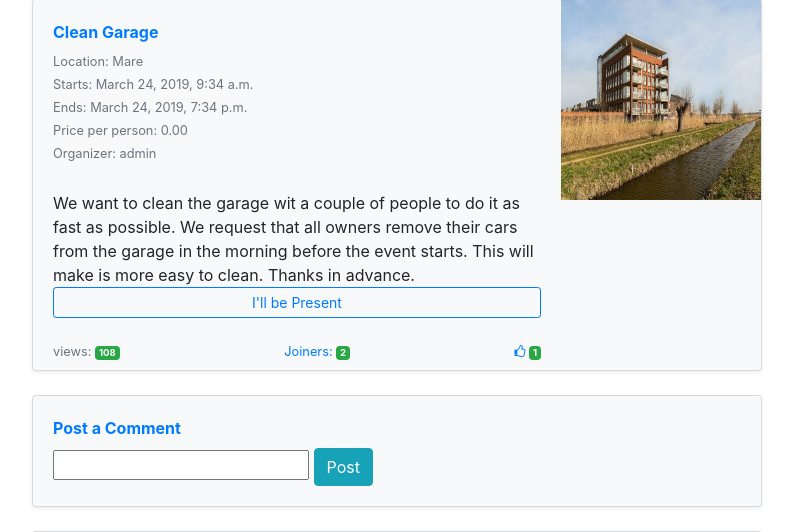
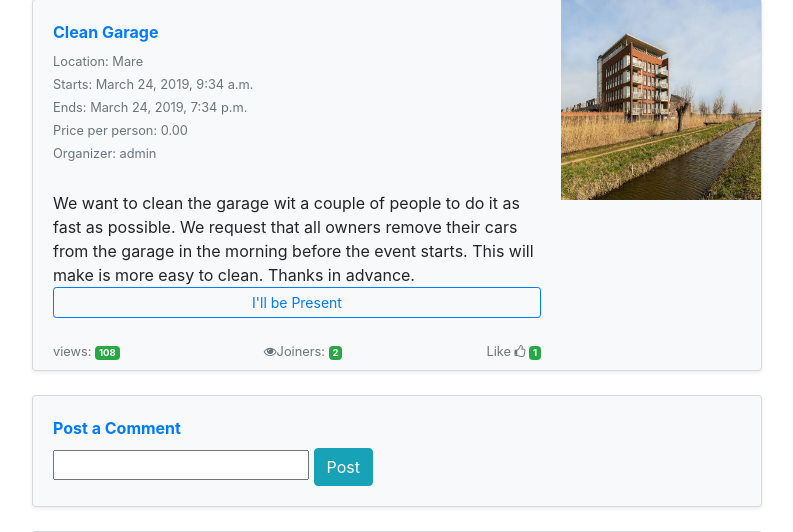
Before and after one commit to MartinLoef/fs-homeowners, a Django app: template events/templates/eventdetail.html in a window 1280 px wide. Shown: the part 841-1373 px from the top of the page, without its empty margins (243-1036 px from the left). Run offline with Django 3.2, Linux system fonts and the light colour scheme; the template is opened without the code that fills it: values that come from a table or form of the project are taken from there, others are empty; data comes from the database, SQL or seed files in the repository; both versions use the stored data as it was after the commit; tables that the repository leaves empty hold one stand-in row (values such as "Sample post"); some libraries are stand-ins or nearby versions.

Commit message:
changed thumbs down for dislike text

```diff
--- a/checkout/templates/checkout.html
+++ b/checkout/templates/checkout.html
@@ -24,7 +24,7 @@
                         <h5 class="mb-0">
                             <button class="btn btn-link font-white" type="button" data-toggle="collapse" data-target="#CartItems" aria-expanded="true" aria-controls="collapseOne">
                                 <i class="fa fa-cart-plus"></i>
-                                <span> Cart contents - Total price: &euro; {{ total }}</span>
+                                <span> Cart - Total: &euro; {{ total }}</span>
                             </button>
                         </h5>
                     </div>
--- a/events/templates/eventdetail.html
+++ b/events/templates/eventdetail.html
@@ -8,7 +8,7 @@
 
       <!-- Modal Header -->
       <div class="modal-header">
-        <h4 class="modal-title">Users who said they will join</h4>
+        <h4 class="modal-title">Joined Users</h4>
         <button type="button" class="close" data-dismiss="modal">&times;</button>
       </div>
 
@@ -59,13 +59,13 @@
                 <div class="d-flex justify-content-between mb-1 text-muted small">
                     <span class="floatleft">views: <span class="badge badge-success">{{event.views}}</span></span>
                     {% if event.price < 0.1 %}
-                    <a data-target="#myModalJoiners" data-toggle="modal" class="MainNavText" id="MainNavHelp" href="#myModalJoiners">Joiners: <span class="badge badge-success">{{joins.count}}</span></a>
+                    <a class="text-muted" data-target="#myModalJoiners" data-toggle="modal" href="#myModalJoiners"><i class="fa fa-eye"></i>Joiners: <span class="badge badge-success">{{joins.count}}</span></a>
                     {% endif %}
                     <span class="floatright">
                     {% if thumb  %}
-                        <a href="{% url 'event_like' event.id%}"><i class="fa fa-thumbs-o-down"></i></a>
+                        <a class="text-muted" href="{% url 'event_like' event.id%}"> Dislike <i class="fa fa-thumbs-o-up"></i></a>
                     {% else %}
-                        <a href="{% url 'event_like' event.id%}"><i class="fa fa-thumbs-o-up"></i></a>
+                        <a class="text-muted" href="{% url 'event_like' event.id%}"> Like <i class="fa fa-thumbs-o-up"></i></a>
                     {% endif %}
                     <span class="badge badge-success">{{likes.count}}</span></span>
                 </div>
```
Also changed, not shown: db.sqlite3.
